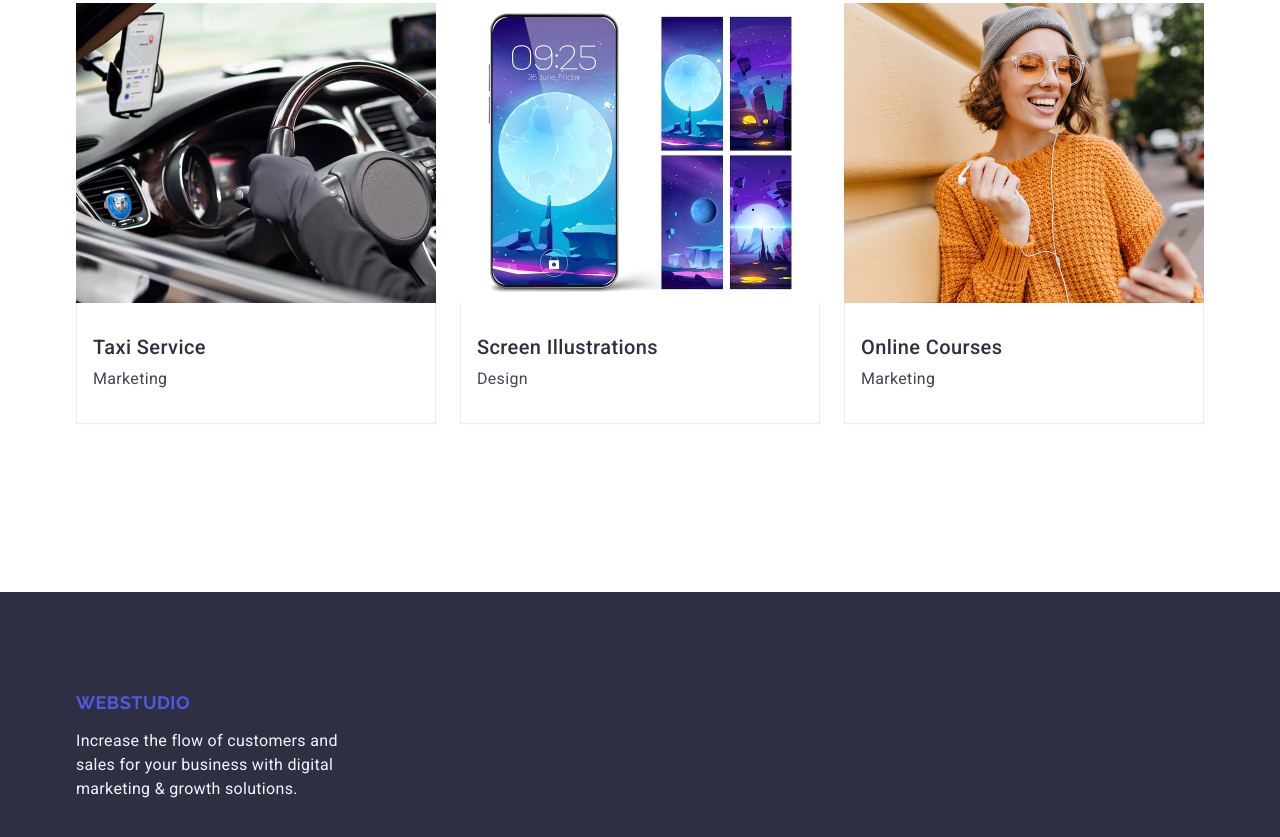
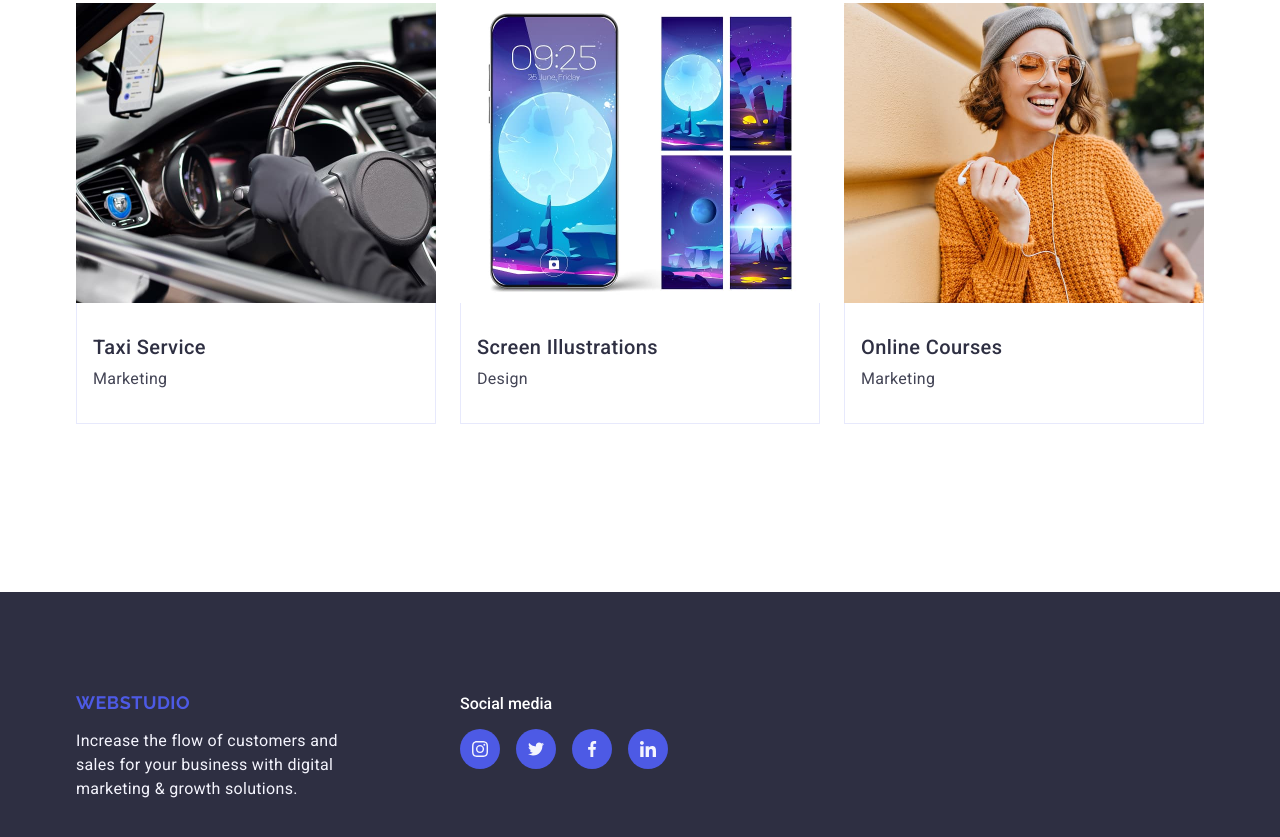
Before and after one commit to Evgeniya-28/goit-markup-hw-04, a plain HTML site: page index.html in a window 1280 px wide. Shown: the part 2615-3452 px from the top of the page. Drawn offline with nearby package versions, Linux system fonts and the light colour scheme.

Commit message:
made footer iconic

```diff
--- a/css/styles.css
+++ b/css/styles.css
@@ -381,11 +381,12 @@ a {
 /* footer-section */
 .footer {
   background: #2e2f42;
+  padding: 100px 0;
 }
-.footer-container {
+/*.footer-container {
   display: block;
   padding: 100px 0;
-}
+}*/
 .footer-logo {
   font-family: "Raleway", sans-serif;
   font-weight: 700;
@@ -396,14 +397,65 @@ a {
   color: #4d5ae5;
   display: inline-block;
   margin-bottom: 16px;
+  margin-right: 120px;
+}
+.footer-box {
+  display: flex;
+  flex-direction: row;
+  justify-content: baseline;
+  align-items: baseline;
 }
 .footer-part {
   color: #f4f4fd;
 }
 
 .footer-text {
+  display: block;
+  font-size: 16px;
   line-height: 1.5;
+  letter-spacing: 0.02em;
   color: #f4f4fd;
-  letter-spacing: 0.02em;
   max-width: 264px;
 }
+.footer-logo-thumb {
+  margin-right: 120px;
+}
+.social-media {
+  margin-right: 120px;
+}
+.footer-social-media {
+  display: inline-block;
+}
+.footer-social-media {
+  font-weight: 500;
+  color: #fff;
+  margin-bottom: 16px;
+}
+.footer-social-media-list {
+  width: 40px;
+  height: 40px;
+  transition: background-color 250ms cubic-bezier(0.4, 0, 0.2, 1);
+}
+.footer-flex {
+  display: flex;
+  gap: 16px;
+}
+.footer-icons {
+  width: 100%;
+  height: 100%;
+  background-color: #4d5ae5;
+  border-radius: 50%;
+  display: flex;
+  justify-content: center;
+  align-items: center;
+  transition: background-color 250ms cubic-bezier(0.4, 0, 0.2, 1);
+}
+.footer-icons-social {
+  fill: #f4f4fd;
+}
+.footer-icons:hover,
+.footer-icons:focus {
+  background-color: #31d0aa;
+  transition-duration: 250ms;
+  transition-timing-function: cubic-bezier(0.4, 0, 0.2, 1);
+}
--- a/index.html
+++ b/index.html
@@ -455,7 +455,8 @@
       </section>
     </main>
     <footer class="footer footer-container">
-      <div class="container">
+      <div class="container footer-box">
+        <div class="footer-logo-thumb">
           <a class="logo footer-logo" href="./index.html"
             >Web<span class="footer-logo-part">Studio</span>
           </a>
@@ -464,6 +465,40 @@
             digital marketing & growth solutions.
           </p>
         </div>
+        <div class="social-media">
+          <p class="footer-social-media">Social media</p>
+          <ul class="footer-flex">
+            <li class="footer-social-media-list">
+              <a class="footer-icons" href="">
+                <svg class="footer-icons-social" width="16" height="16">
+                  <use href="./images/symbol-defs.svg#icon-instagram-2"></use>
+                </svg>
+              </a>
+            </li>
+            <li class="footer-social-media-list">
+              <a class="footer-icons" href="">
+                <svg class="footer-icons-social" width="16" height="16">
+                  <use href="./images/symbol-defs.svg#icon-twitter-1"></use>
+                </svg>
+              </a>
+            </li>
+            <li class="footer-social-media-list">
+              <a class="footer-icons" href="">
+                <svg class="footer-icons-social" width="16" height="16">
+                  <use href="./images/symbol-defs.svg#icon-facebook-1"></use>
+                </svg>
+              </a>
+            </li>
+            <li class="footer-social-media-list">
+              <a class="footer-icons" href="">
+                <svg class="footer-icons-social" width="16" height="16">
+                  <use href="./images/symbol-defs.svg#icon-linkedin-1"></use>
+                </svg>
+              </a>
+            </li>
+          </ul>
+        </div>
+      </div>
     </footer>
   </body>
 </html>
```
Lines whose indentation alone changed are shown as unchanged.
